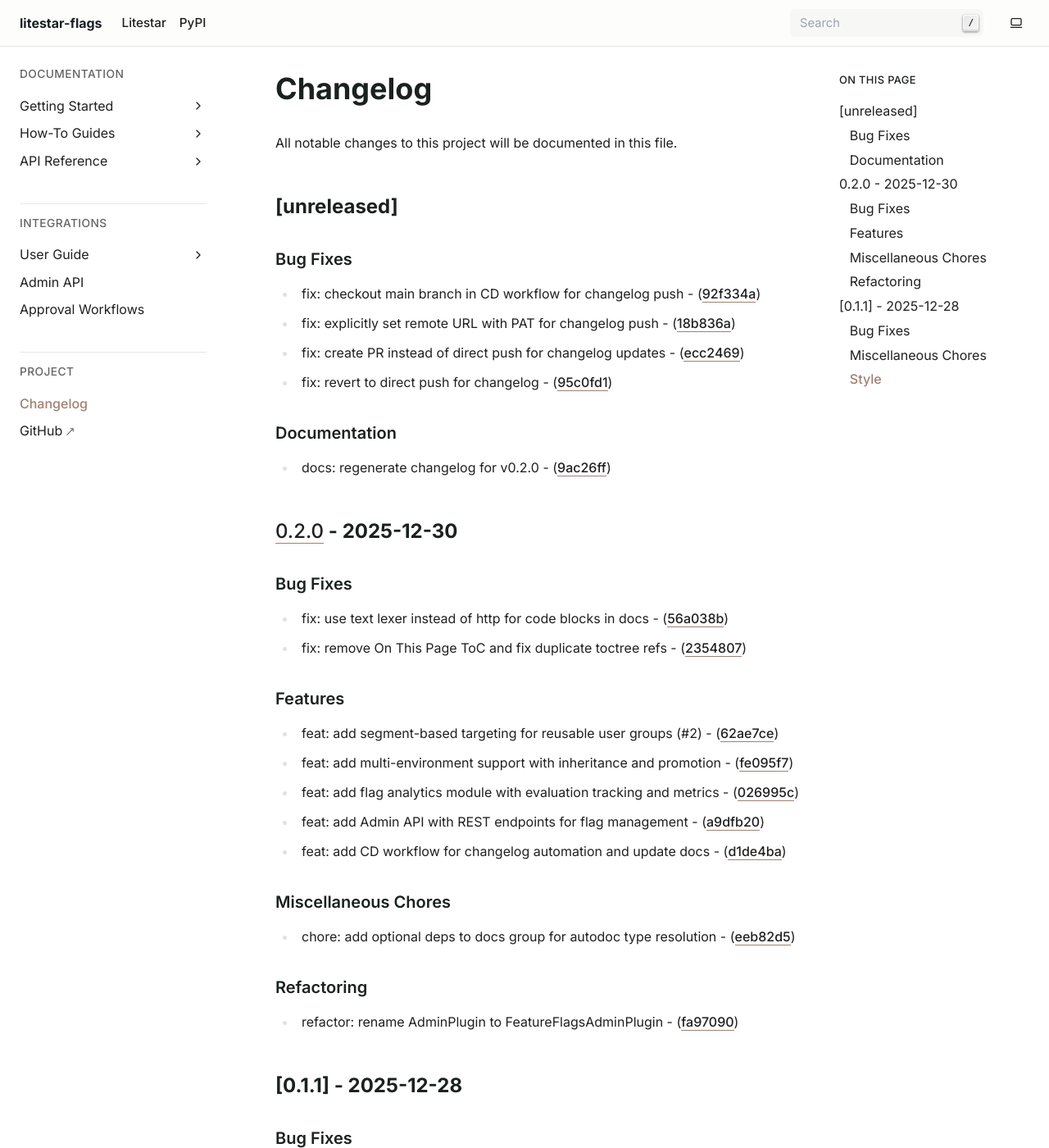
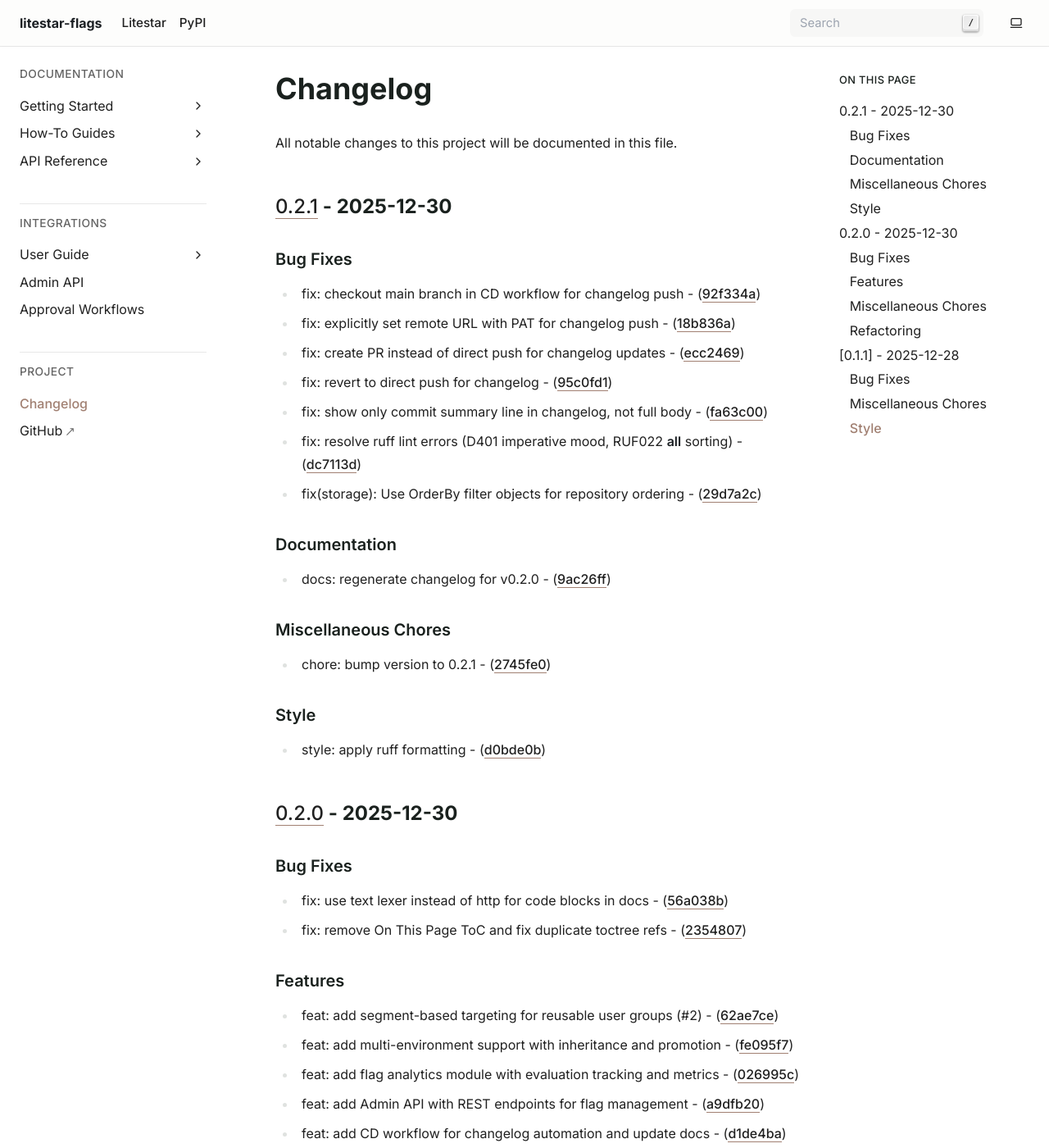
Before and after one commit to JacobCoffee/litestar-flags, a Sphinx documentation site: the page built from docs/changelog.md, in a window 1280 px wide and 1400 px high. Shown: the whole window at 82% size. Built offline with Sphinx 7.4.7, drawn with Linux system fonts in a browser that asks for light colours.

Commit message:
docs: regenerate changelog for v0.2.1

```diff
--- a/docs/changelog.md
+++ b/docs/changelog.md
@@ -2,7 +2,7 @@
 
 All notable changes to this project will be documented in this file.
 
-## [unreleased]
+## [0.2.1](https://github.com/JacobCoffee/litestar-flags/compare/v0.2.0..v0.2.1) - 2025-12-30
 
 
 ### Bug Fixes
@@ -16,11 +16,29 @@ All notable changes to this project will be documented in this file.
 
 - fix: revert to direct push for changelog - ([95c0fd1](https://github.com/JacobCoffee/litestar-flags/commit/95c0fd1c22966f410cd6ead4a8e48f3883bd2d51))
 
+- fix: show only commit summary line in changelog, not full body - ([fa63c00](https://github.com/JacobCoffee/litestar-flags/commit/fa63c0099c9545135e26eac16a861e98edb24628))
+
+- fix: resolve ruff lint errors (D401 imperative mood, RUF022 __all__ sorting) - ([dc7113d](https://github.com/JacobCoffee/litestar-flags/commit/dc7113dc7dad8705a8324913c47e634d17d7e809))
+
+- fix(storage): Use OrderBy filter objects for repository ordering - ([29d7a2c](https://github.com/JacobCoffee/litestar-flags/commit/29d7a2cc7a52d91eb4f7a320a305511b9aed9d49))
+
 
 ### Documentation
 
 
 - docs: regenerate changelog for v0.2.0 - ([9ac26ff](https://github.com/JacobCoffee/litestar-flags/commit/9ac26ffa9b9223046ab2a54de15ca41cbff7b03e))
+
+
+### Miscellaneous Chores
+
+
+- chore: bump version to 0.2.1 - ([2745fe0](https://github.com/JacobCoffee/litestar-flags/commit/2745fe0c3d6993aeb045fe5107dd0845ab8d7997))
+
+
+### Style
+
+
+- style: apply ruff formatting - ([d0bde0b](https://github.com/JacobCoffee/litestar-flags/commit/d0bde0ba0ffb57662ddddf0e23295ab167ebcb00))
 ## [0.2.0](https://github.com/JacobCoffee/litestar-flags/compare/v0.1.1..v0.2.0) - 2025-12-30
 
 
```
